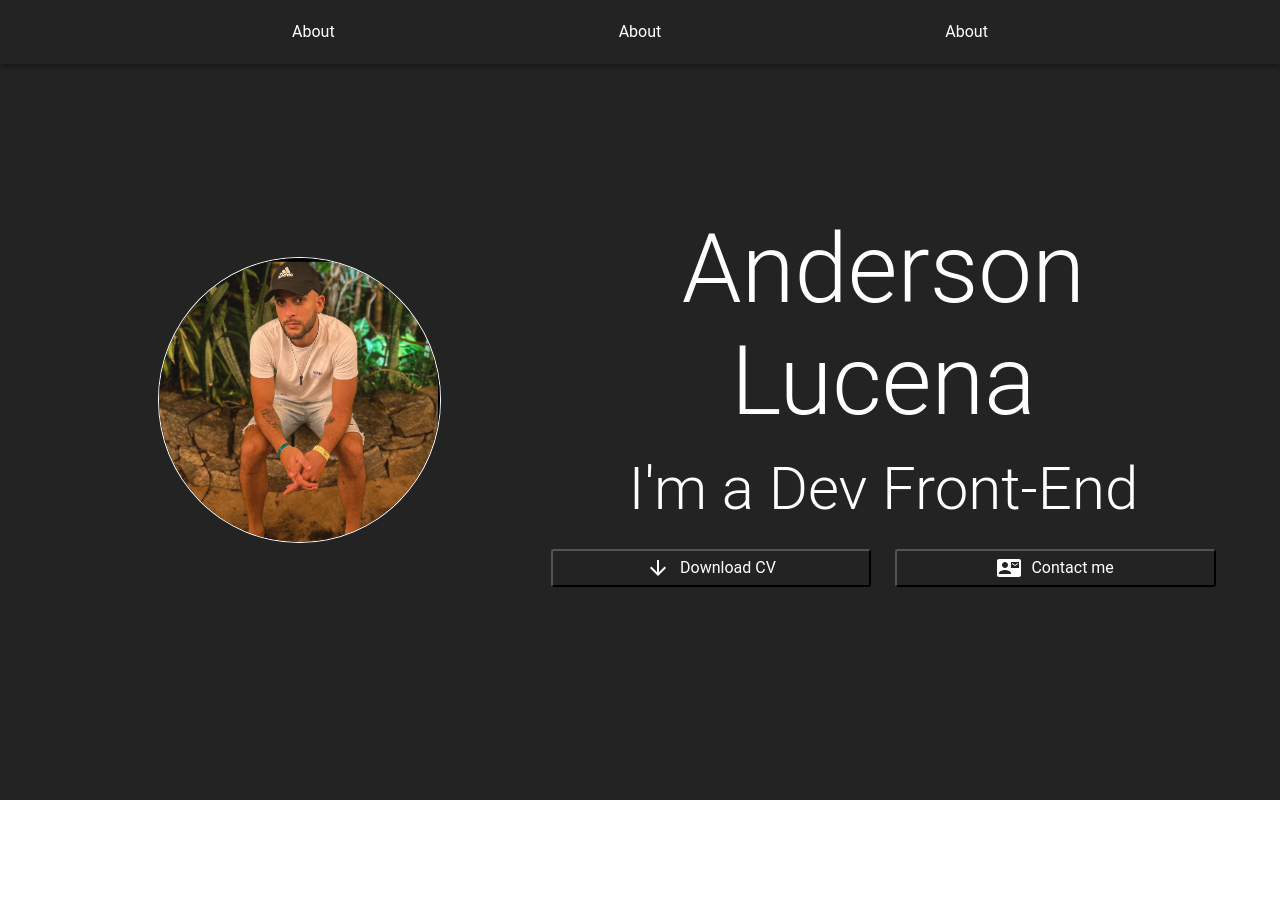
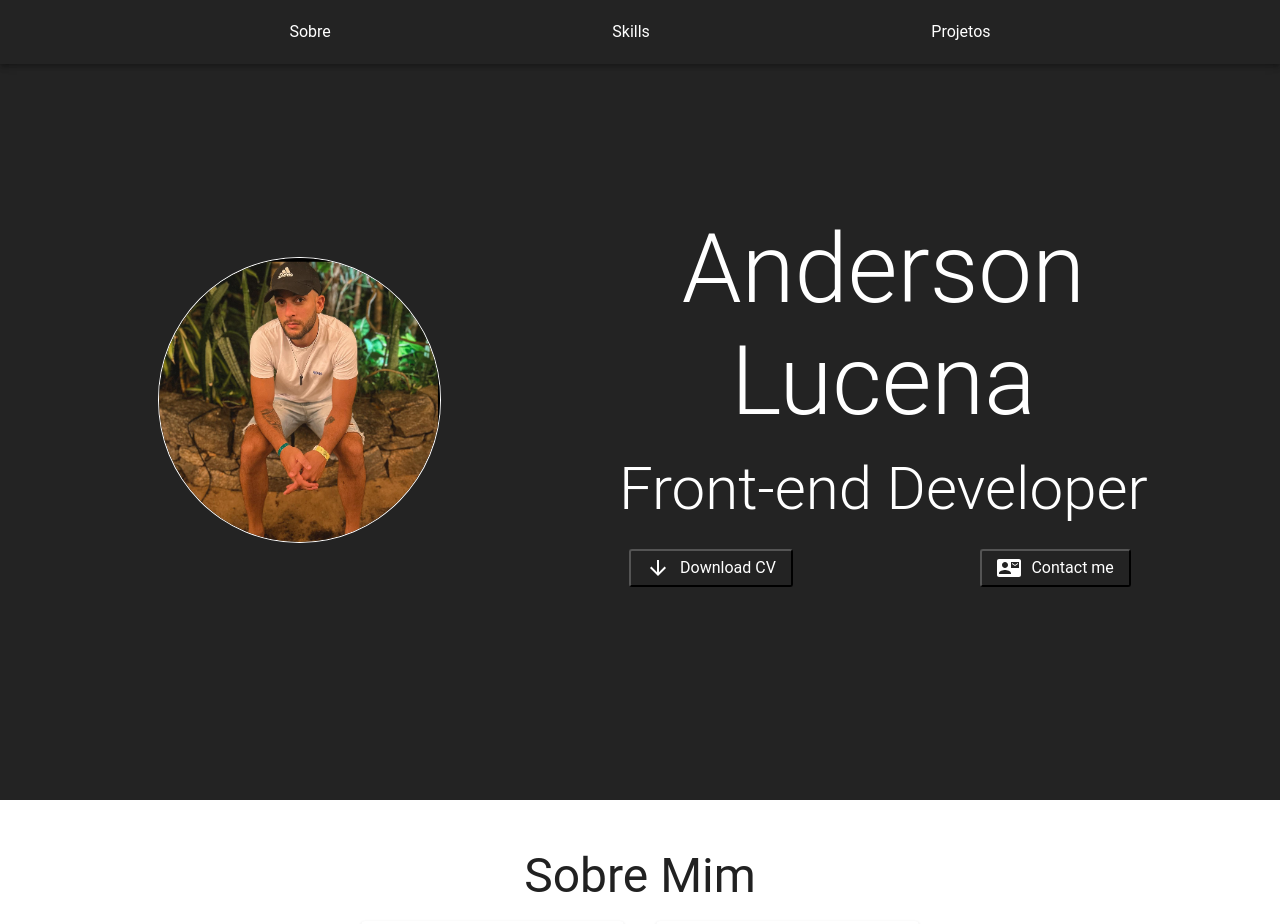
Before and after one commit to Luhera/my-portfolio, a React (Vite) app: page / in a window 1280 px wide. Shown: the top 924 px of the page. Before the commit the page ends 800 px from the top, so only its background shows below. Built offline with nearby package versions, Linux system fonts and the light colour scheme.

Commit message:
feat:page completed

```diff
--- a/package.json
+++ b/package.json
@@ -15,12 +15,15 @@
     "@mui/icons-material": "^6.1.3",
     "@mui/material": "^6.1.3",
     "react": "^18.3.1",
-    "react-dom": "^18.3.1"
+    "react-dom": "^18.3.1",
+    "react-intersection-observer": "^9.13.1",
+    "react-scroll": "^1.9.0"
   },
   "devDependencies": {
     "@eslint/js": "^9.11.1",
     "@types/react": "^18.3.10",
     "@types/react-dom": "^18.3.0",
+    "@types/react-scroll": "^1.8.10",
     "@vitejs/plugin-react": "^4.3.2",
     "eslint": "^9.11.1",
     "eslint-plugin-react-hooks": "^5.1.0-rc.0",
--- a/src/components/StyledButton/NavBar/NavBar.tsx
+++ /dev/null
@@ -1,23 +0,0 @@
-import { AppBar, MenuItem, Toolbar, styled } from "@mui/material";
-
-const NavBar = () => {
-  const StyledToobar = styled(Toolbar)(({ theme }) => ({
-    display: "flex",
-    justifyContent: "space-evenly",
-  }));
-
-  return (
-    <>
-      {" "}
-      <AppBar position="absolute">
-        <StyledToobar>
-          <MenuItem>About </MenuItem>
-          <MenuItem>About </MenuItem>
-          <MenuItem>About </MenuItem>
-        </StyledToobar>
-      </AppBar>
-    </>
-  );
-};
-
-export default NavBar;
--- a/src/components/StyledButton/StyledButton.tsx
+++ b/src/components/StyledButton/StyledButton.tsx
@@ -17,7 +17,7 @@ const StyledButton: React.FC<StyledButtonProps> = ({ children }) => {
     alignItems: "center",
     justifyContent: "center",
     gap: "10px",
-    "&:houver": { backgroundColor: theme.palette.secondary.light },
+    "&:hover": { backgroundColor: theme.palette.secondary.light },
   }));
 
   return (
--- a/src/pages/Home/Home.tsx
+++ b/src/pages/Home/Home.tsx
@@ -1,11 +1,15 @@
-import NavBar from "../../components/StyledButton/NavBar/NavBar";
+import NavBar from "../../components/NavBar/NavBar";
+import AboutMe from "./sections/About/About";
 import Hero from "./sections/Hero/Hero";
+import ProjectsSection from "./sections/Projects/Projetcts";
 
 const Home = () => {
   return (
     <>
       <NavBar />
       <Hero />
+      <AboutMe />
+      <ProjectsSection />
     </>
   );
 };
--- a/src/pages/Home/sections/Hero/Hero.tsx
+++ b/src/pages/Home/sections/Hero/Hero.tsx
@@ -13,15 +13,14 @@ const Hero = () => {
   }));
 
   const StyledImg = styled("img")(({ theme }) => ({
-    width: "60%", // Reduced width for mobile
+    width: "60%",
     borderRadius: "50%",
     border: `1px solid ${theme.palette.primary.contrastText}`,
     display: "block",
-    margin: "0 auto", // Center the image
+    margin: "0 auto",
   }));
 
   return (
-    <>
     <StyledHero>
       <Container maxWidth="lg">
         <Grid container spacing={2} alignItems="center">
@@ -44,39 +43,37 @@ const Hero = () => {
               variant="h2"
               textAlign="center"
             >
-                I'm a Dev Front-End
+              Front-end Developer
             </Typography>
 
             <Grid container justifyContent="center" spacing={3} pt={3}>
-                <Grid
-                  item
-                  xs={12}
-                  md={6}
-                  display="flex"
-                  justifyContent="center"
+              <Grid item xs={12} md={6} display="flex" justifyContent="center">
+                <a
+                  href="/Curriculo.pdf"
+                  download
+                  style={{ textDecoration: "none" }}
                 >
                   <StyledButton>
                     <ArrowDownwardIcon /> <Typography>Download CV</Typography>
                   </StyledButton>
+                </a>
               </Grid>
 
-                <Grid
-                  item
-                  xs={12}
-                  md={6}
-                  display="flex"
-                  justifyContent="center"
+              <Grid item xs={12} md={6} display="flex" justifyContent="center">
+                <a
+                  href="alucena933@gmail.com"
+                  style={{ textDecoration: "none" }}
                 >
                   <StyledButton>
                     <ContactMailIcon /> <Typography>Contact me</Typography>
                   </StyledButton>
+                </a>
               </Grid>
             </Grid>
           </Grid>
         </Grid>
       </Container>
     </StyledHero>
-    </>
   );
 };
 
```
Also changed, not shown: 2 other files (tests, documents, lock files or other folders). Lines whose indentation alone changed are shown as unchanged.
